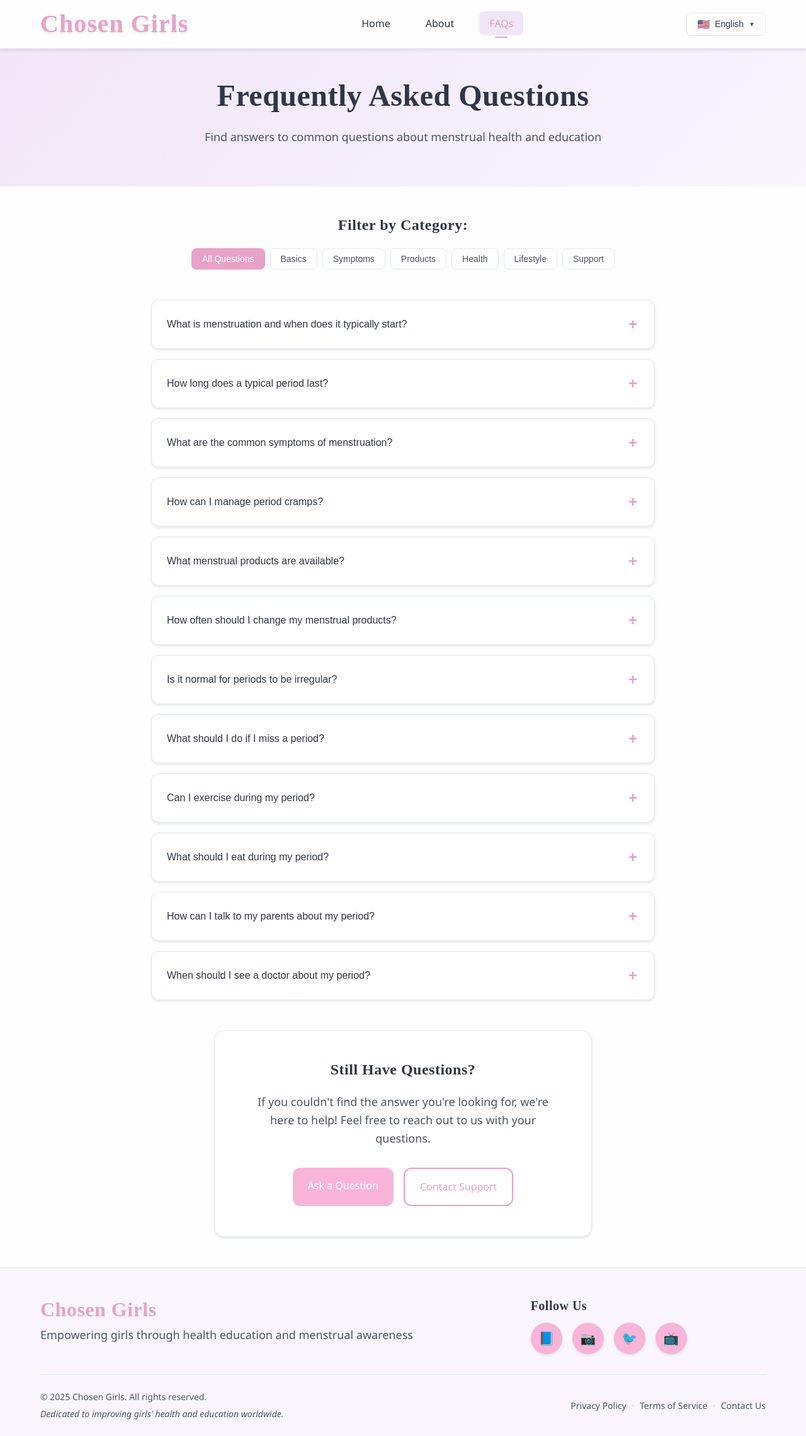
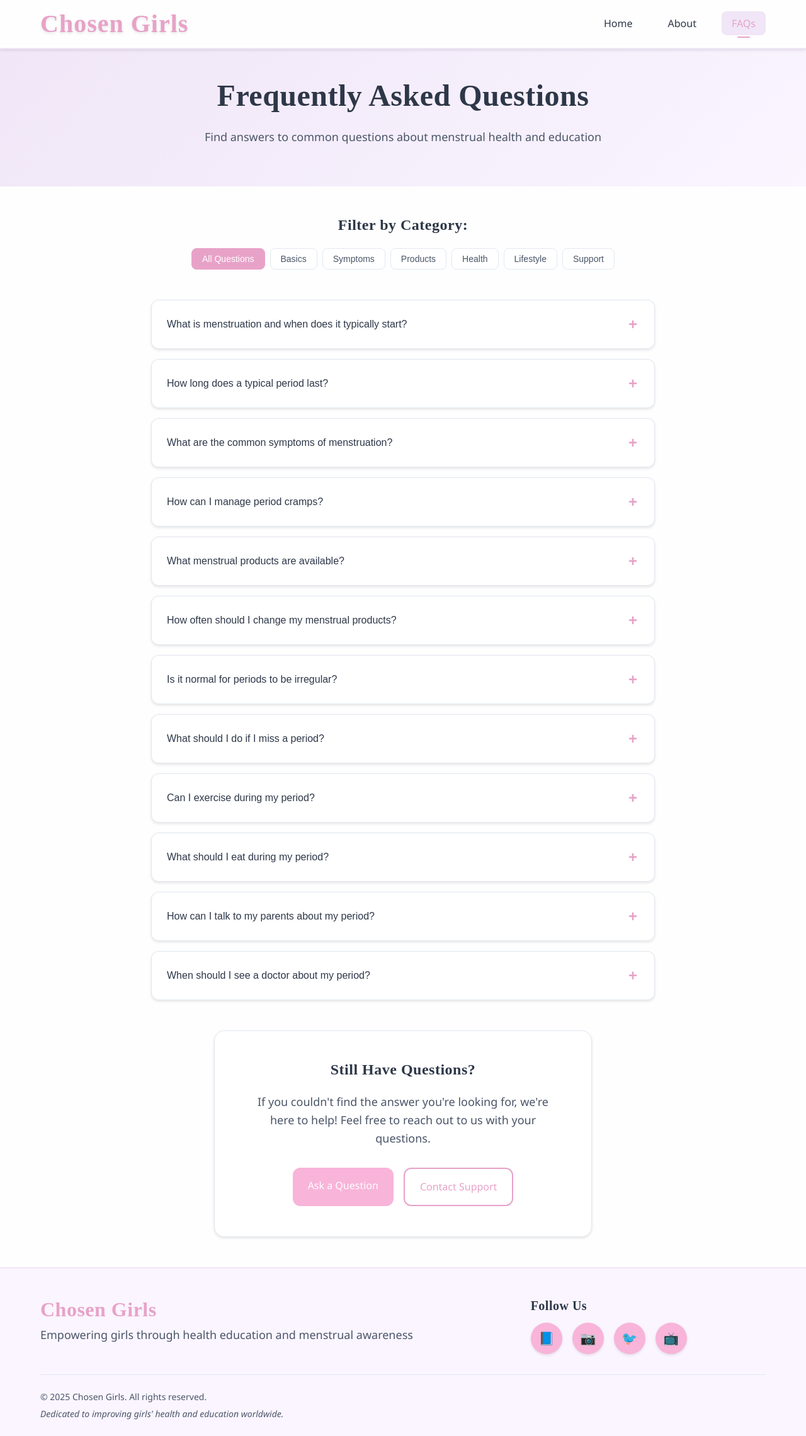
Before and after one commit to Carmen-Dominguez/chosen-girls, a React (Create React App) app: page /faqs in a window 1280 px wide. Shown: the whole page at 63% size. Built offline with nearby package versions, Linux system fonts and the light colour scheme; a web font is replaced by a local one.

Commit message:
feat: hide wip features

```diff
--- a/src/components/Footer/Footer.tsx
+++ b/src/components/Footer/Footer.tsx
@@ -89,13 +89,13 @@ const Footer: React.FC = () => {
               </p>
             </div>
 
-            <div className="footer__links">
+            {/* <div className="footer__links">
               <a href="/privacy" className="footer__link">Privacy Policy</a>
               <span className="footer__separator">•</span>
               <a href="/terms" className="footer__link">Terms of Service</a>
               <span className="footer__separator">•</span>
               <a href="/contact" className="footer__link">Contact Us</a>
-            </div>
+            </div> */}
           </div>
         </div>
       </div>
--- a/src/components/Header/Header.tsx
+++ b/src/components/Header/Header.tsx
@@ -79,7 +79,7 @@ const Header: React.FC = () => {
           </nav>
 
           {/* Language Selector */}
-          <div className="header__language-selector hide-mobile">
+          {/* <div className="header__language-selector hide-mobile">
             <div className="language-dropdown">
               <button className="language-dropdown__toggle">
                 <span className="language-dropdown__flag">
@@ -106,7 +106,7 @@ const Header: React.FC = () => {
                 ))}
               </ul>
             </div>
-          </div>
+          </div> */}
 
           {/* Mobile Menu Button */}
           <button
```
